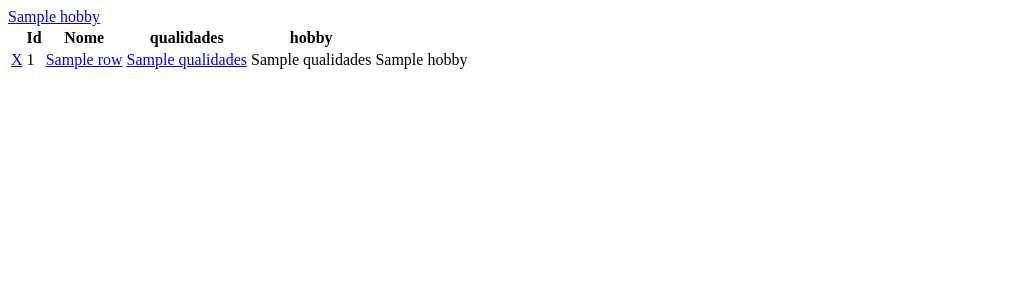
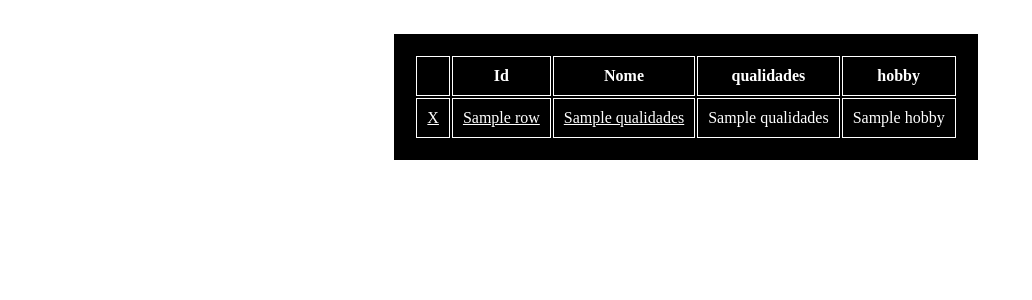
Before and after one commit to HILARYSILVA/PHP_trabalho, a PHP site: template View/modules/Personagens/ListaPersonagens.php in a window 1280 px wide. Shown: the top 300 px of the page, without its empty margins (0-1032 px from the left). Run offline with PHP 8.4, Linux system fonts and the light colour scheme; the template is opened without the code that fills it: most values are stand-ins (such as "Sample title", 1, 10 or a date in 2020).

Commit message:
Add files via upload

```diff
--- a/View/modules/Personagens/ListaPersonagens.php
+++ b/View/modules/Personagens/ListaPersonagens.php
@@ -5,9 +5,36 @@
     <meta http-equiv="X-UA-Compatible" content="IE=edge">
     <meta name="viewport" content="width=device-width, initial-scale=1.0">
     <title>Personagens</title>
+
+    <style>
+
+        th, td {
+            padding: 10px;
+            color: white;
+            border: 1px solid white;
+            border-collapse: collapse;
+        }
+        .tabela {
+            display: flex;
+            align-items: center;
+            justify-content: center;
+            margin-top: 2em;
+        }
+
+        table {
+            padding: 20px;
+            background-color: black;
+            border: 2px solid white;
+        }
+
+        a {
+            color: white;
+        }
+    </style>
 </head>
 <body>
 
+    <div class="tabela">
     <table>
         <tr>
             <th></th>
@@ -23,8 +50,6 @@
             <td>
                 <a href="/Personagens/delete?id=<?= $item->id ?>">X</a>
             </td>
-
-            <td><?= $item->id ?></td>
 
             <td>
                 <a href="/Personagens/form?id=<?= $item->id ?>"><?= $item->nome ?></a>
@@ -53,6 +78,7 @@
         <?php endif ?>
 
     </table>
+    </div>
 
 </body>
 </html>
```
